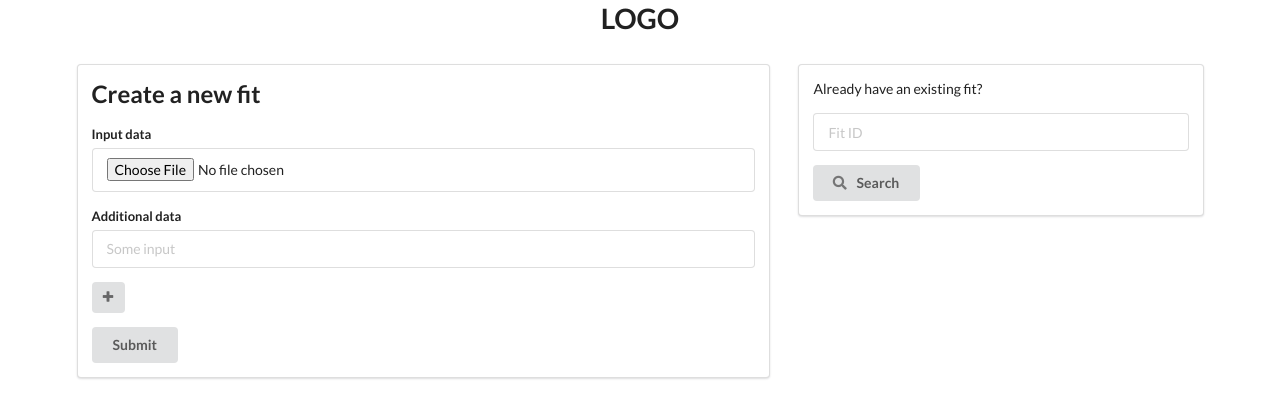
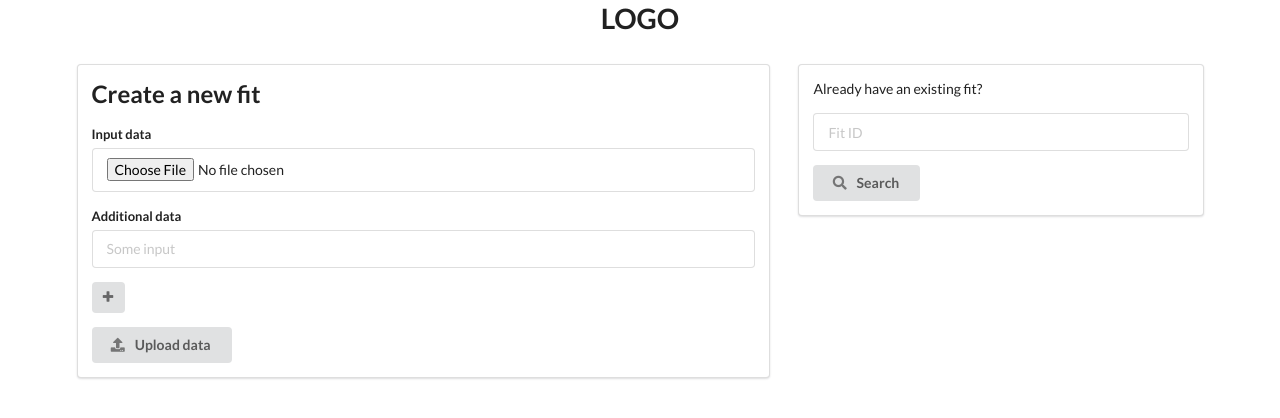
Before and after one commit to whimo/promobot, a Flask app: page / in a window 1280 px wide. Shown: the top 418 px of the page. Run offline with Flask 2, Linux system fonts and the light colour scheme; some libraries are stand-ins or nearby versions.

Commit message:
Download and upload buttons

```diff
--- /dev/null
+++ b/app/static/css/bottom-padded.css
@@ -0,0 +1,3 @@
+.ui.bottom-padded {
+    padding-bottom: 1rem;
+}
--- a/app/templates/base.html
+++ b/app/templates/base.html
@@ -6,6 +6,8 @@
         <script src="https://cdnjs.cloudflare.com/ajax/libs/jquery/3.3.1/jquery.min.js"></script>
         <link rel="stylesheet" href="https://cdnjs.cloudflare.com/ajax/libs/semantic-ui/2.2.9/semantic.min.css"/>
         <script src="https://cdnjs.cloudflare.com/ajax/libs/semantic-ui/2.2.9/semantic.min.js"></script>
+
+        <link rel="stylesheet" href="../static/css/bottom-padded.css"/>
 
         <title>{{ title }}</title>
     </head>
--- a/app/templates/index.html
+++ b/app/templates/index.html
@@ -24,7 +24,8 @@
                 </div>
 
                 <div class="ui button">
-                    Submit
+                    <i class="upload icon"></i>
+                    Upload data
                 </div>
             </form>
         </div>
```
Also changed, not shown: app/templates/fit.html (+7 -0 lines).
